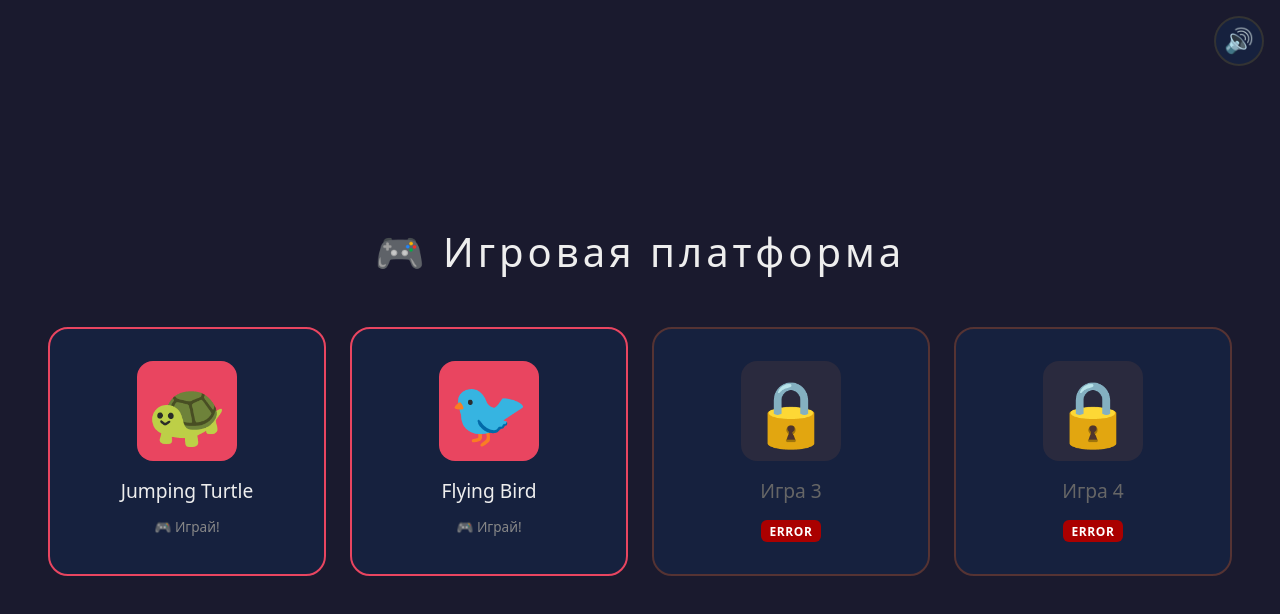
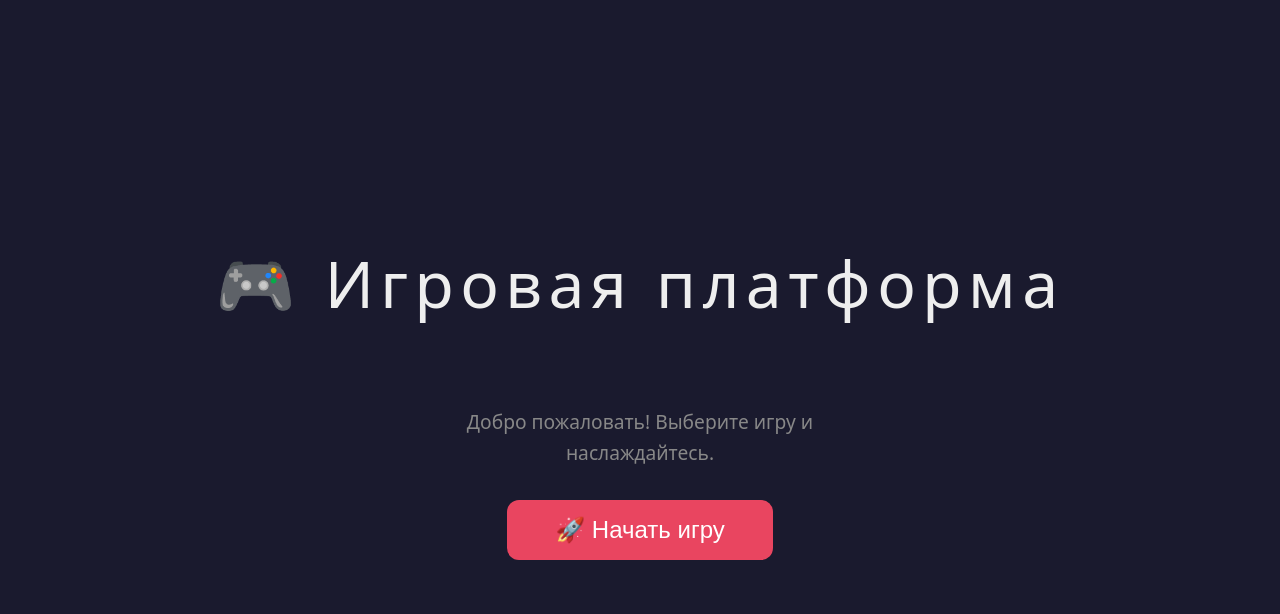
Before and after one commit to Noxmili/platform, a plain HTML site: page index.html in a window 1280 px wide. Drawn offline with Linux system fonts and the light colour scheme.

Commit message:
Add files via upload

```diff
--- a/index.html
+++ b/index.html
@@ -16,7 +16,51 @@ body {
   padding: clamp(1rem, 4vw, 2rem);
   -webkit-touch-callout: none;
   touch-action: manipulation;
+  margin: 0;
 }
+.splash {
+  position: fixed;
+  inset: 0;
+  display: flex;
+  flex-direction: column;
+  justify-content: center;
+  align-items: center;
+  background: #1a1a2e;
+  z-index: 200;
+  gap: clamp(1rem, 4vh, 3rem);
+  padding: clamp(1rem, 4vw, 3rem);
+}
+.splash.hidden { display: none; }
+.splash h1 {
+  color: #eee;
+  font-size: clamp(1.8rem, 7vw, 4rem);
+  font-weight: 300;
+  letter-spacing: 0.1em;
+  text-align: center;
+}
+.splash p {
+  color: #888;
+  font-size: clamp(0.85rem, 2.5vw, 1.2rem);
+  max-width: min(30rem, 90vw);
+  line-height: 1.6;
+  text-align: center;
+}
+.splash-btn {
+  background: #e94560;
+  border: none;
+  color: #fff;
+  font-size: clamp(1rem, 3.5vw, 1.5rem);
+  padding: clamp(0.7rem, 2vh, 1rem) clamp(2rem, 8vw, 3rem);
+  border-radius: 12px;
+  cursor: pointer;
+  transition: transform 0.2s, box-shadow 0.2s;
+  width: fit-content;
+}
+.splash-btn:hover {
+  transform: scale(1.05);
+  box-shadow: 0 8px 25px rgba(233,69,96,0.4);
+}
+.splash-btn:active { transform: scale(0.97); }
 .container { text-align: center; width: 100%; max-width: 1400px; }
 h1 {
   color: #eee;
@@ -143,8 +187,13 @@ h1 {
 </style>
 </head>
 <body>
-<button class="music-btn" id="musicBtn" onclick="toggleMusic()">🔊</button>
-<div class="container">
+<button class="music-btn" id="musicBtn" onclick="toggleMusic()" style="display:none">🔊</button>
+<div class="splash" id="splash">
+  <h1>🎮 Игровая платформа</h1>
+  <p>Добро пожаловать! Выберите игру и наслаждайтесь.</p>
+  <button class="splash-btn" onclick="enterMainMenu()">🚀 Начать игру</button>
+</div>
+<div class="container" id="mainMenu" style="display:none">
   <h1>🎮 Игровая платформа</h1>
   <div class="grid">
     <div class="card dino" onclick="openGame('dino')">
@@ -241,19 +290,24 @@ function toggleMusic() {
   if (!musicMuted && !musicPlaying) startMusic();
 }
 
-initAudio();
-if (audioCtx.state !== 'suspended') startMusic();
+function enterMainMenu() {
+  document.getElementById('splash').classList.add('hidden');
+  document.getElementById('mainMenu').style.display = '';
+  document.getElementById('musicBtn').style.display = '';
+  initAudio();
+  resumeAudio();
+}
 
+let resumed = false;
 function resumeAudio() {
+  if (resumed) return;
+  resumed = true;
   if (audioCtx && audioCtx.state === 'suspended') {
     audioCtx.resume().then(function () { startMusic(); }).catch(function () {});
   } else {
     startMusic();
   }
 }
-document.addEventListener('click', resumeAudio, { once: true });
-document.addEventListener('keydown', resumeAudio, { once: true });
-document.addEventListener('touchstart', resumeAudio, { once: true });
 
 const games = {
   dino: { file: 'turtle.html', icon: '🐢', name: 'Jumping Turtle', statId: 'statDino', key: 'dino_best' },
```
